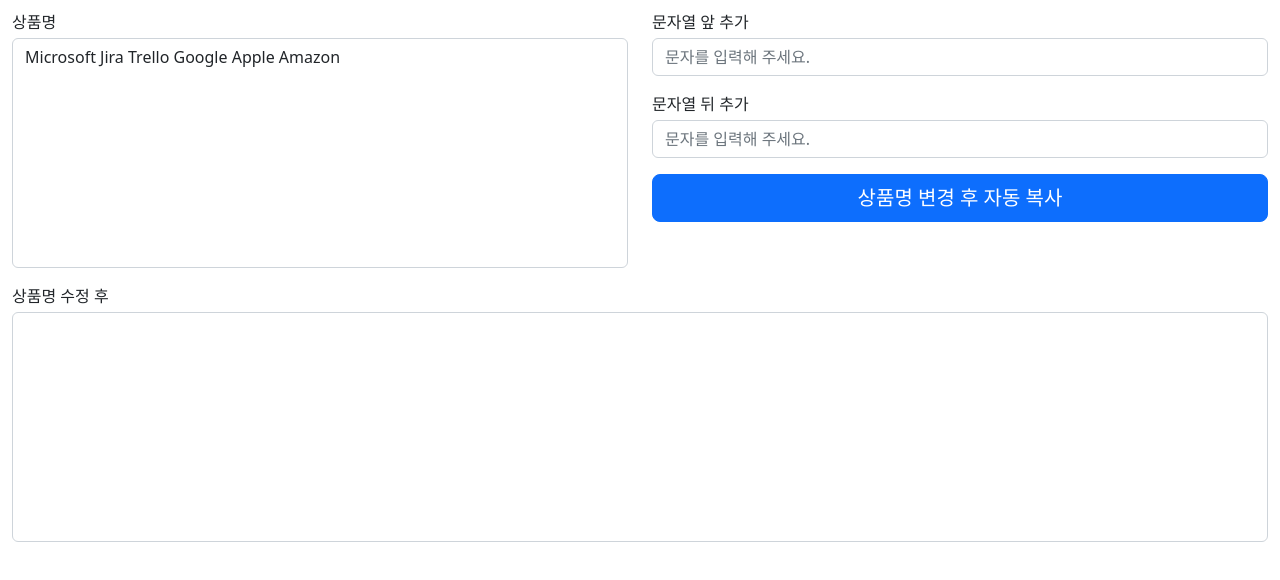
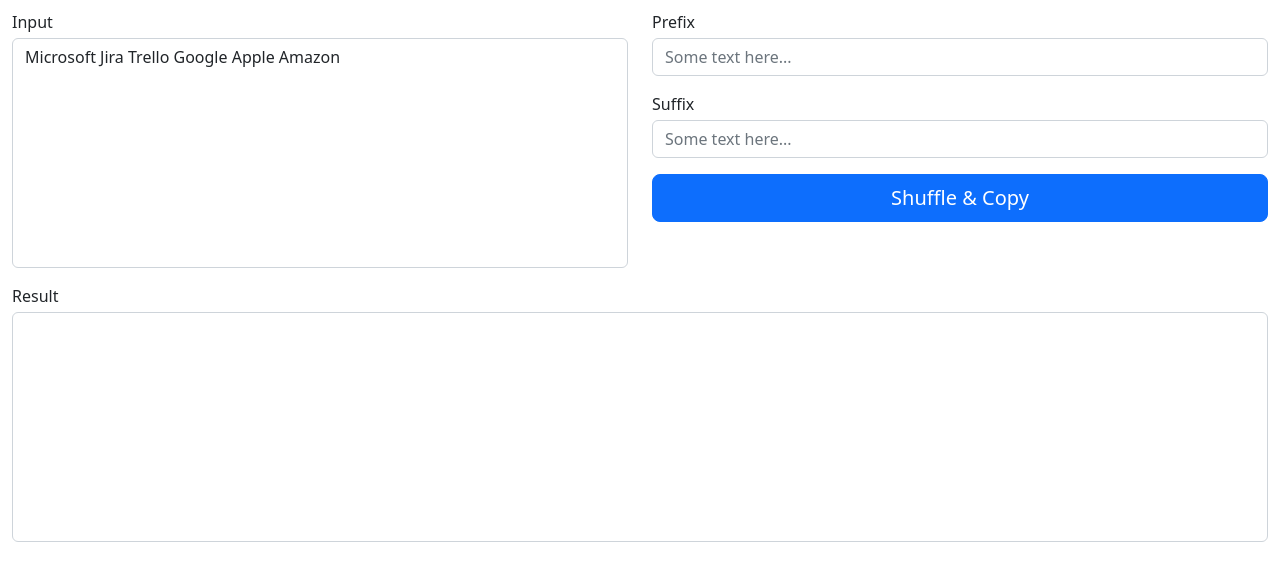
Before and after one commit to w3labkr/js-shuffle-words, a website: page docs/index.html in a window 1280 px wide. Shown: the part 70-650 px from the top of the page. Drawn offline with nearby package versions, Linux system fonts and the light colour scheme; files that its build step writes are made by us from their sources.

```diff
--- a/docs/assets/css/reset.css
+++ b/docs/assets/css/reset.css
@@ -1,7 +1,7 @@
 /*!
  * Copyright (c) 2022 W3LabKr
  * js-shuffle-words -
- * @version v0.2.1
+ * @version v0.2.2
  * @link https://github.com/w3labkr/js-shuffle-words#readme
  * @license ISC
  */
--- a/docs/assets/css/style.css
+++ b/docs/assets/css/style.css
@@ -1,7 +1,7 @@
 /*!
  * Copyright (c) 2022 W3LabKr
  * js-shuffle-words -
- * @version v0.2.1
+ * @version v0.2.2
  * @link https://github.com/w3labkr/js-shuffle-words#readme
  * @license ISC
  */
--- a/docs/assets/js/script.js
+++ b/docs/assets/js/script.js
@@ -1,7 +1,7 @@
 /*!
  * Copyright (c) 2022 W3LabKr
  * js-shuffle-words -
- * @version v0.2.1
+ * @version v0.2.2
  * @link https://github.com/w3labkr/js-shuffle-words#readme
  * @license ISC
  */
--- a/docs/index.html
+++ b/docs/index.html
@@ -85,27 +85,27 @@
             <div class="row">
               <div class="form-group col-6">
 
-                <label for="text" class="mb-1">상품명</label>
+                <label for="text" class="mb-1">Input</label>
                 <textarea id="text" class="form-control mb-3" rows="9" style="resize:none;">Microsoft Jira Trello Google Apple Amazon</textarea>
 
               </div>
               <div class="form-group col-6">
 
-                <label for="prefix" class="mb-1">문자열 앞 추가</label>
-                <input id="prefix" class="form-control mb-3" value="" placeholder="문자를 입력해 주세요." />
+                <label for="prefix" class="mb-1">Prefix</label>
+                <input id="prefix" class="form-control mb-3" value="" placeholder="Some text here..." />
 
-                <label for="suffix" class="mb-1">문자열 뒤 추가</label>
-                <input id="suffix" class="form-control mb-3" value="" placeholder="문자를 입력해 주세요." />
+                <label for="suffix" class="mb-1">Suffix</label>
+                <input id="suffix" class="form-control mb-3" value="" placeholder="Some text here..." />
 
                 <button type="button" id="submit" class="btn btn-primary btn-lg w-100 mb-1"
-                  data-clipboard-target="#result">상품명 변경 후 자동 복사</button>
+                  data-clipboard-target="#result">Shuffle & Copy</button>
 
               </div>
             </div>
             <div class="row">
               <div class="form-group col-12">
 
-                <label for="result" class="mb-1">상품명 수정 후</label>
+                <label for="result" class="mb-1">Result</label>
                 <textarea id="result" class="form-control mb-3" rows="9" style="resize:none;"></textarea>
 
               </div>
--- a/package.json
+++ b/package.json
@@ -1,6 +1,6 @@
 {
     "name": "js-shuffle-words",
-    "version": "0.2.1",
+    "version": "0.2.2",
     "description": "",
     "main": "index.js",
     "scripts": {
```
Also changed, not shown: src/index.html (+7 -7 lines), CHANGELOG.md, docs/assets/css/reset.min.css, docs/assets/css/style.min.css, docs/assets/js/script.min.js, 1 other file.
